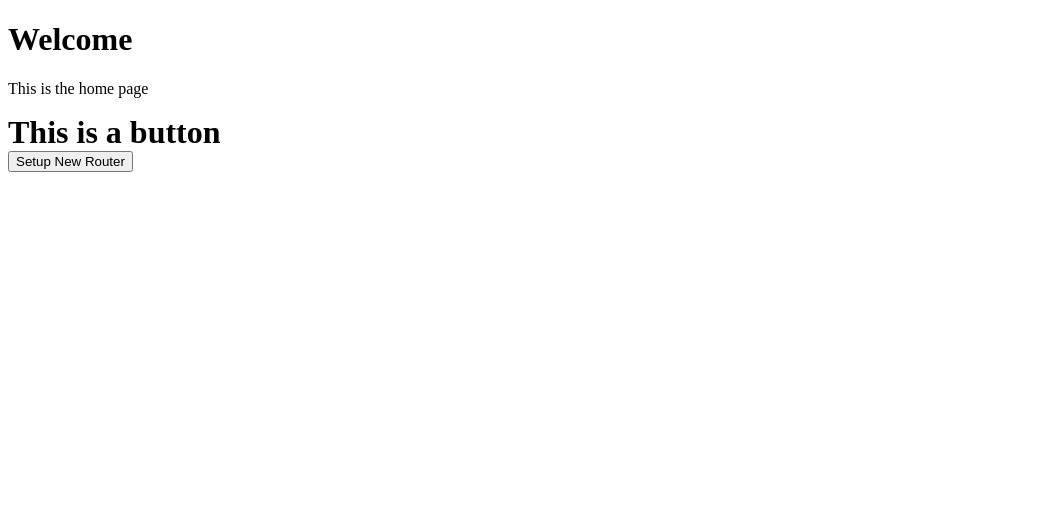
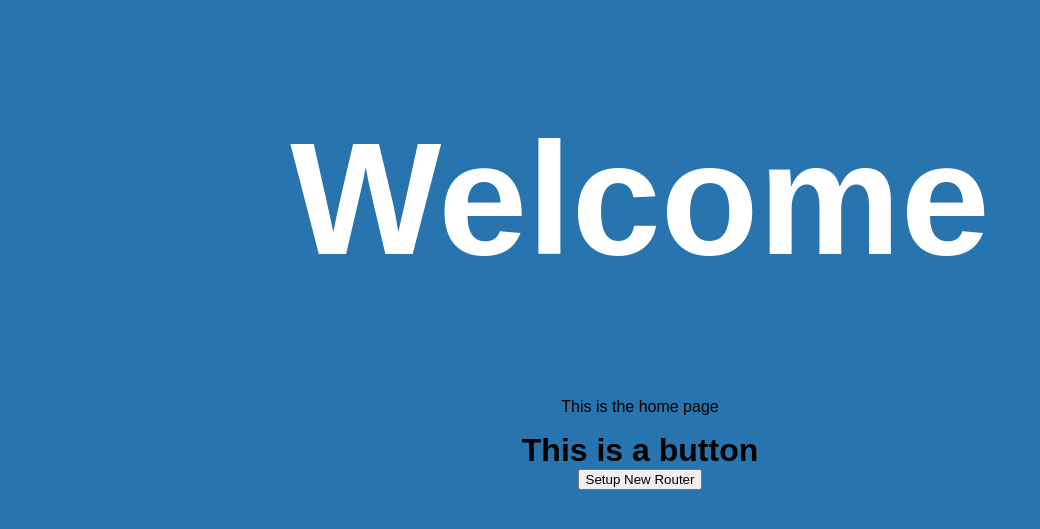
Before and after one commit to Howard-Z/auto-router, a Django app: page / in a window 1280 px wide. Shown: the top 529 px of the page, without its empty margins (0-1040 px from the left). Run offline with Django 3.2, Linux system fonts and the light colour scheme.

Commit message:
Beginnings of UI

```diff
--- a/testing/AutoRouter/templates/home.html
+++ b/testing/AutoRouter/templates/home.html
@@ -1,18 +1,31 @@
 <!DOCTYPE html>
 <html lang="en">
+    <head>
+        <link rel="stylesheet" href="./CSS/home.css">
+        <style>
+            body {
+                background-color: rgb(39, 116, 174);
+                font-family: Arial, Helvetica, sans-serif;
+            }
+        </style>
+        <title>Router Secure</title>
+    </head>
+    <body>
         <div className="wrapper">
             <div>
-                <h1>Welcome</h1>
+                <h1 style="font-size: 10em; color:white"><center>Welcome</center></h1>
             </div>
             <div>
-                <p>This is the home page</p>
+                <p><center>This is the home page</center></p>
             </div>
             <div>
-                <b style="font-size: 2em">This is a button</b>
+                <center><b style="font-size: 2em">This is a button</b>
                 <div style="flex-grow: 1"/>
                 <Button onclick="window.location.href='http://127.0.0.1:8000/new_router/';">
                     Setup New Router
                 </Button>
+                </center>
             </div>
         </div>
+    </body>
 </html>
```
Also changed, not shown: testing/AutoRouter/templates/CSS/home.css (added).
